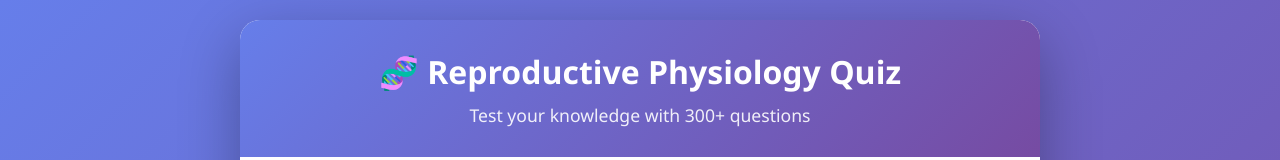
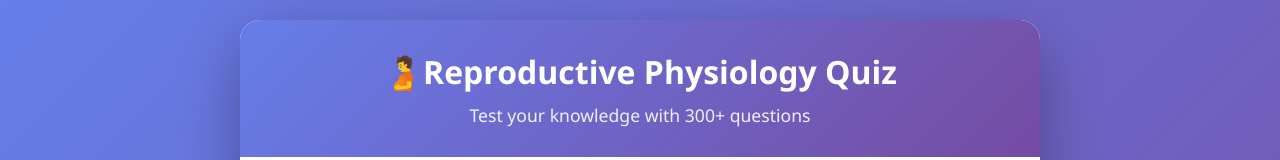
Before and after one commit to sageyu34/sageyu34.github.io, a plain HTML site: page index.html in a window 1280 px wide. Shown: the top 160 px of the page. Drawn offline with nearby package versions, Linux system fonts and the light colour scheme.

Commit message:
Update index.html

```diff
--- a/index.html
+++ b/index.html
@@ -657,7 +657,7 @@
 <body>
     <div class="container">
         <div class="header">
-            <h1>🧬 Reproductive Physiology Quiz</h1>
+            <h1>🫄Reproductive Physiology Quiz</h1>
             <p>Test your knowledge with 300+ questions</p>
         </div>
 
```
